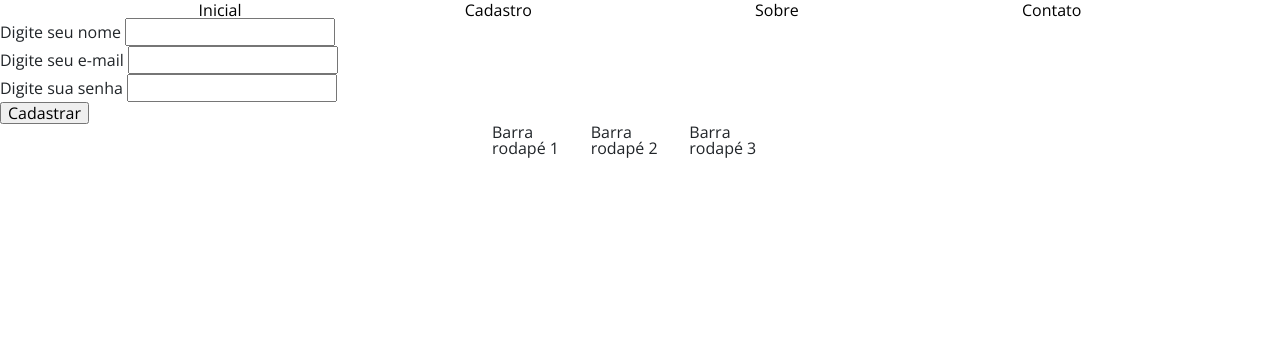
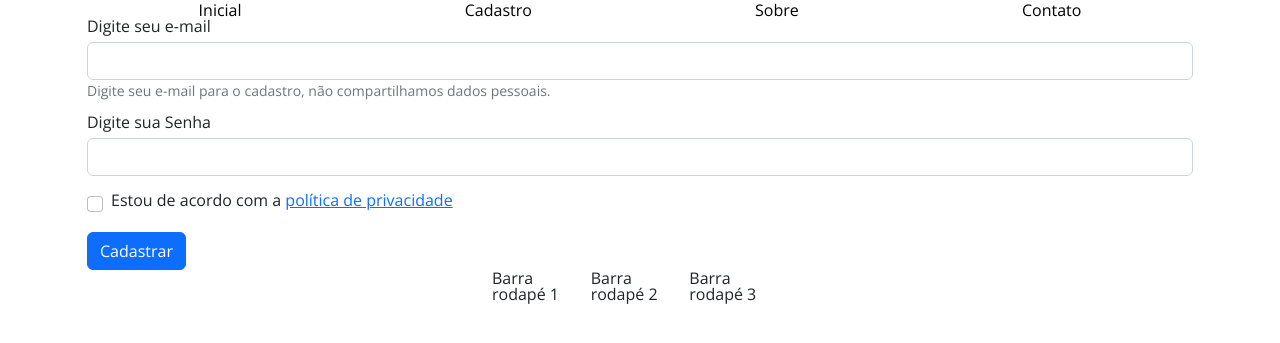
Before and after one commit to faustort/2022-senac-sistematcs, a PHP site: page /sistematcs/cadastro.php in a window 1280 px wide. Shown: the part 80-423 px from the top of the page. Run offline with PHP 8.4, Linux system fonts and the light colour scheme.

Commit message:
login e cadastro

```diff
--- a/cadastro.php
+++ b/cadastro.php
@@ -1,25 +1,57 @@
 <?php
 include 'header.php';
+
+
+// if (isset($_POST['campo_email'])) {
+//     echo 'Você digitou o e-mail:' . $_POST['campo_email'];
+// }
+// if (isset($_POST['campo_senha'])) {
+//     echo '<div>Você digitou a senha:' . $_POST['campo_senha'] . '</div>';
+// }
+// if (isset($_POST['campo_aceito'])) {
+//     echo 'Você aceitou os termos';
+// }
+
+if (isset($_POST['campo_email']) && isset($_POST['campo_senha']) && isset($_POST['campo_aceito'])) {
+    echo '<div class="container alert alert-success my-5">Seu cadastro foi realizado com sucesso!</div>';
+    $sql = "insert into usuarios (email, senha) values (:email, :senha)";
+    $stmt = $pdo->prepare($sql);
+
+
+    $senha = $_POST['campo_senha'];
+
+    $senha = md5(KEY . $senha);
+
+    $stmt->bindParam(':email', $_POST['campo_email']);
+    $stmt->bindParam(':senha', $senha);
+    $stmt->execute();
+}
+
+
 ?>
+<!--
+<pre>
+    <?php print_r($_POST); ?>
+</pre> -->
 
-<form>
-    <div>
-        <label for="id_nome">Digite seu nome</label>
-        <input type="text" name="nome" id="id_nome" />
-    </div>
-    <div>
-        <label for="id_email">Digite seu e-mail</label>
-        <input type="email" name="email" id="id_email" />
-    </div>
-    <div>
-        <label for="id_senha">Digite sua senha</label>
-        <input type="password" name="senha" id="id_senha" />
-    </div>
-    <div>
-        <input type="submit" value="Cadastrar" />
-    </div>
-</form>
-
+<div class="container">
+    <form method="post">
+        <div class="mb-3">
+            <label for="input_email" class="form-label">Digite seu e-mail</label>
+            <input type="email" name="campo_email" class="form-control" id="input_email" aria-describedby="emailHelp">
+            <div id="emailHelp" class="form-text">Digite seu e-mail para o cadastro, não compartilhamos dados pessoais.</div>
+        </div>
+        <div class="mb-3">
+            <label for="input_senha" class="form-label">Digite sua Senha</label>
+            <input type="password" name="campo_senha" class="form-control" id="input_senha">
+        </div>
+        <div class="mb-3 form-check">
+            <input type="checkbox" name="campo_aceito" class="form-check-input" id="input_termos">
+            <label class="form-check-label" for="input_termos">Estou de acordo com a <a href="politica-de-privacidade.php">política de privacidade</a></label>
+        </div>
+        <button type="submit" class="btn btn-primary">Cadastrar</button>
+    </form>
+</div>
 <?php
 include 'footer.php';
 ?>
```
